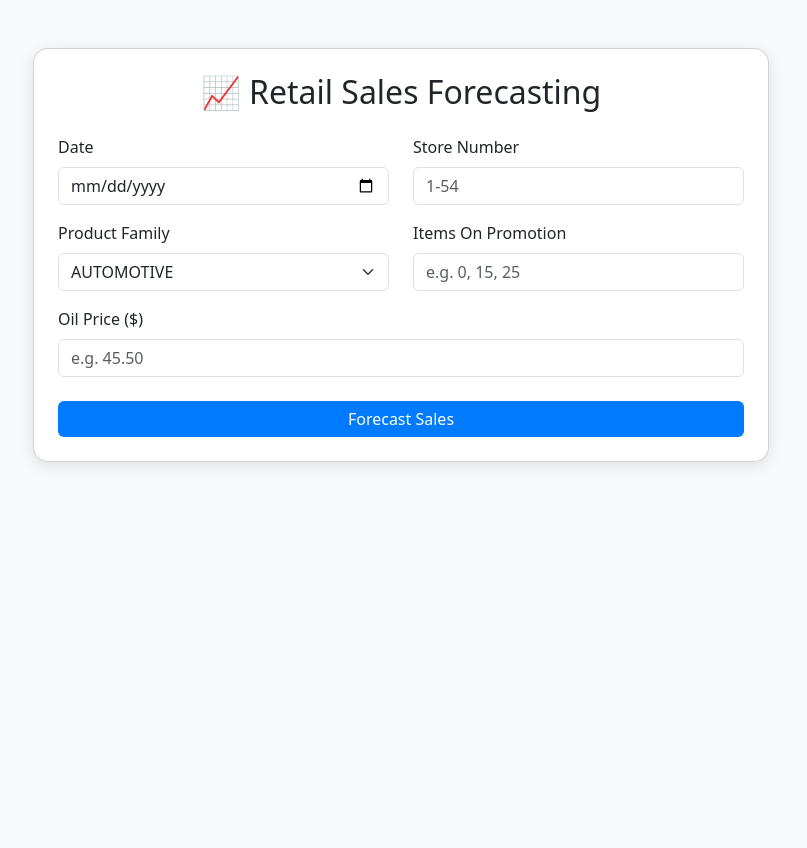
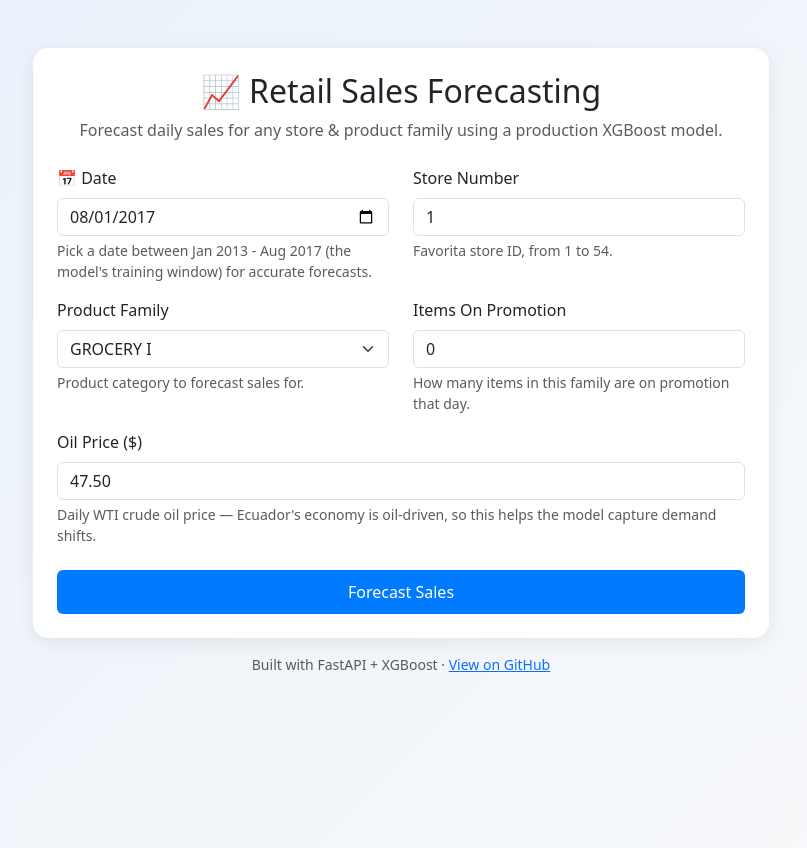
Before and after one commit to AyanAlam99/Enterprise-Retail-Demand-Forecasting, a FastAPI app: page / in a window 1280 px wide. Shown: the whole page, without its empty margins (239-1046 px from the left). Before the commit the page ends 466 px from the top, so only its background shows below. Run offline with FastAPI, Linux system fonts and the light colour scheme; parts of the project's set-up code (start-up, migrations or seed data) failed here and were passed over.

Commit message:
Improve UI with field hints/defaults and update README live demo link

```diff
--- a/templates/index.html
+++ b/templates/index.html
@@ -6,10 +6,14 @@
     <title>Favorita Sales Forecaster</title>
     <link href="https://cdn.jsdelivr.net/npm/bootstrap@5.3.0/dist/css/bootstrap.min.css" rel="stylesheet">
     <style>
-        body { background-color: #f8f9fa; }
-        .card { border-radius: 15px; box-shadow: 0 4px 15px rgba(0,0,0,0.1); }
-        .btn-primary { background-color: #007bff; border: none; }
-
+        body {
+            background: linear-gradient(135deg, #e9f1fb 0%, #f8f9fa 100%);
+            min-height: 100vh;
+        }
+        .card { border-radius: 15px; box-shadow: 0 4px 20px rgba(0,0,0,0.08); border: none; }
+        .btn-primary { background-color: #007bff; border: none; padding: 0.6rem; font-weight: 500; }
+        .btn-primary:hover { background-color: #0069d9; }
+        .form-label { font-weight: 500; }
         #spinner { display: none; }
     </style>
 </head>
@@ -18,24 +22,28 @@
         <div class="row justify-content-center">
             <div class="col-md-8">
                 <div class="card p-4">
-                    <h2 class="text-center mb-4">📈 Retail Sales Forecasting</h2>
+                    <h2 class="text-center mb-2">📈 Retail Sales Forecasting</h2>
+                    <p class="text-center text-muted mb-4">Forecast daily sales for any store &amp; product family using a production XGBoost model.</p>
 
                     <form action="/predict" method="post" onsubmit="showLoading()">
                         <div class="row mb-3">
                             <div class="col">
-                                <label class="form-label">Date</label>
-                                <input type="date" name="date" class="form-control" required>
+                                <label class="form-label">📅 Date</label>
+                                <input type="date" name="date" class="form-control" value="2017-08-01" min="2013-01-01" max="2017-08-15" required>
+                                <div class="form-text">Pick a date between Jan 2013 - Aug 2017 (the model's training window) for accurate forecasts.</div>
                             </div>
                             <div class="col">
-                                <label class="form-label">Store Number</label>
-                                <input type="number" name="store_nbr" class="form-control" min="1" max="54" placeholder="1-54" required>
+                                <label class="form-label"> Store Number</label>
+                                <input type="number" name="store_nbr" class="form-control" min="1" max="54" value="1" placeholder="e.g. 1, 25, 54" required>
+                                <div class="form-text">Favorita store ID, from 1 to 54.</div>
                             </div>
                         </div>
                         <div class="row mb-3">
                             <div class="col">
-                                <label class="form-label">Product Family</label>
+                                <label class="form-label"> Product Family</label>
                               <select name="family" class="form-select" required>
                                 <option value="AUTOMOTIVE">AUTOMOTIVE</option>
+                                <option value="GROCERY I" selected>GROCERY I</option>
                                 <option value="BABY CARE">BABY CARE</option>
                                 <option value="BEAUTY">BEAUTY</option>
                                 <option value="BEVERAGES">BEVERAGES</option>
@@ -47,7 +55,6 @@
                                 <option value="DELI">DELI</option>
                                 <option value="EGGS">EGGS</option>
                                 <option value="FROZEN FOODS">FROZEN FOODS</option>
-                                <option value="GROCERY I">GROCERY I</option>
                                 <option value="GROCERY II">GROCERY II</option>
                                 <option value="HARDWARE">HARDWARE</option>
                                 <option value="HOME AND KITCHEN I">HOME AND KITCHEN I</option>
@@ -69,15 +76,18 @@
                                 <option value="SCHOOL AND OFFICE SUPPLIES">SCHOOL AND OFFICE SUPPLIES</option>
                                 <option value="SEAFOOD">SEAFOOD</option>
                             </select>
+                                <div class="form-text">Product category to forecast sales for.</div>
                             </div>
                             <div class="col">
-                               <label class="form-label">Items On Promotion</label>
-                                    <input type="number" name="onpromotion" class="form-control" min="0" placeholder="e.g. 0, 15, 25" required>
+                               <label class="form-label"> Items On Promotion</label>
+                                    <input type="number" name="onpromotion" class="form-control" min="0" value="0" placeholder="e.g. 0, 15, 25" required>
+                                <div class="form-text">How many items in this family are on promotion that day.</div>
                             </div>
                         </div>
                         <div class="mb-4">
-                            <label class="form-label">Oil Price ($)</label>
-                            <input type="number" step="0.01" name="dcoilwtico" class="form-control" placeholder="e.g. 45.50" required>
+                            <label class="form-label"> Oil Price ($)</label>
+                            <input type="number" step="0.01" name="dcoilwtico" class="form-control" value="47.50" placeholder="e.g. 45.50" required>
+                            <div class="form-text">Daily WTI crude oil price — Ecuador's economy is oil-driven, so this helps the model capture demand shifts.</div>
                         </div>
 
                         <button type="submit" id="predictBtn" class="btn btn-primary w-100">
@@ -97,6 +107,9 @@
                     <div class="alert alert-danger mt-4">{{ error }}</div>
                     {% endif %}
                 </div>
+                <p class="text-center text-muted mt-3 small">
+                    Built with FastAPI + XGBoost · <a href="https://github.com/AyanAlam99/Enterprise-Retail-Demand-Forecasting" target="_blank">View on GitHub</a>
+                </p>
             </div>
         </div>
     </div>
```
Also changed, not shown: README.md.
